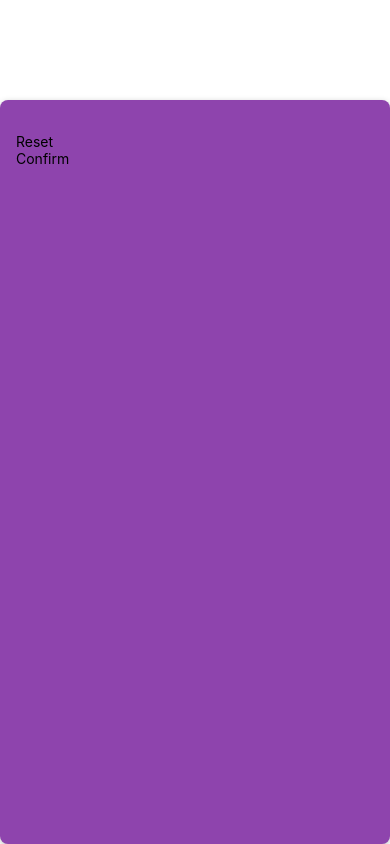
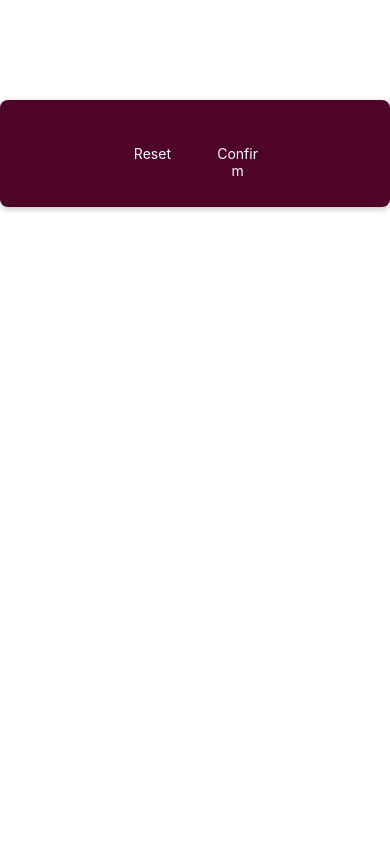
Before and after one commit to asrinutku/rnminigame, a React Native app: screen / in a window 390 px wide. Built offline with nearby package versions, Linux system fonts and the light colour scheme.

Commit message:
number input, button style-align

```diff
--- a/components/PrimaryButton.js
+++ b/components/PrimaryButton.js
@@ -1,11 +1,43 @@
-import {Text, View} from 'react-native';
+import {Pressable, StyleSheet, Text, View} from 'react-native';
 
 const PrimaryButton = ({children}) => {
+  const handlePress = () => {};
+
   return (
-    <View>
-      <Text>{children}</Text>
+    <View style={styles.buttonOuterContainer}>
+      <Pressable
+        onPress={handlePress}
+        style={({pressed}) =>
+          pressed
+            ? [styles.buttonInnerContainer, styles.pressed]
+            : styles.buttonInnerContainer
+        }
+        android_ripple={{color: '640233'}}>
+        <Text style={styles.buttonText}>{children}</Text>
+      </Pressable>
     </View>
   );
 };
 
+const styles = StyleSheet.create({
+  buttonOuterContainer: {
+    margin: 4,
+    borderRadius: 28,
+    overflow: 'hidden',
+  },
+  buttonInnerContainer: {
+    backgroundColor: '72063c',
+    paddingVertical: 8,
+    paddingHorizontal: 16,
+    elevation: 2,
+  },
+  buttonText: {
+    color: 'white',
+    textAlign: 'center',
+  },
+  pressed: {
+    opacity: 0.7,
+  },
+});
+
 export default PrimaryButton;
--- a/screens/StartGame.js
+++ b/screens/StartGame.js
@@ -4,26 +4,56 @@
 const StartGame = () => {
   return (
     <View style={styles.inputContainer}>
-      <TextInput />
-      <PrimaryButton>Reset</PrimaryButton>
-      <PrimaryButton>Confirm</PrimaryButton>
+      <TextInput
+        styes={styles.numberInput}
+        maxLength={2}
+        keyboardType="number-pad"
+        autoCorrect={false}
+        autoCapitalize="none"
+      />
+      <View style={styles.buttonsContainer}>
+        <View style={styles.button}>
+          <PrimaryButton>Reset</PrimaryButton>
+        </View>
+
+        <View style={styles.button}>
+          <PrimaryButton>Confirm</PrimaryButton>
+        </View>
+      </View>
     </View>
   );
 };
 
 const styles = StyleSheet.create({
   inputContainer: {
-    flex: 1,
+    justifyContent: 'center',
+    alignItems: 'center',
     marginTop: 100,
     padding: 16,
     borderRadius: 8,
-    backgroundColor: '#8E44AD',
+    backgroundColor: '#4e0329',
     elevation: 4,
     shadowColor: 'black',
     shadowOffset: {width: 0, height: 2},
     shadowRadius: 6,
     shadowOpacity: 0.25,
   },
+  numberInput: {
+    height: 50,
+    fontSize: 32,
+    borderBottomColor: 'ddb52f',
+    borderBottomWidth: 2,
+    color: 'ddb52f',
+    marginVertical: 8,
+    fontWeight: 'bold',
+    textAlign: 'center',
+  },
+  buttonsContainer: {
+    flexDirection: 'row',
+  },
+  button: {
+    flex: 1,
+  },
 });
 
 export default StartGame;
```
